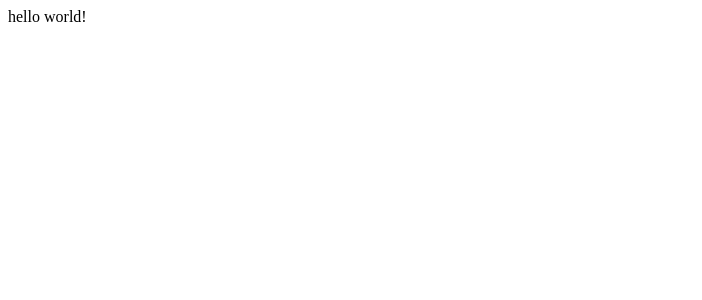
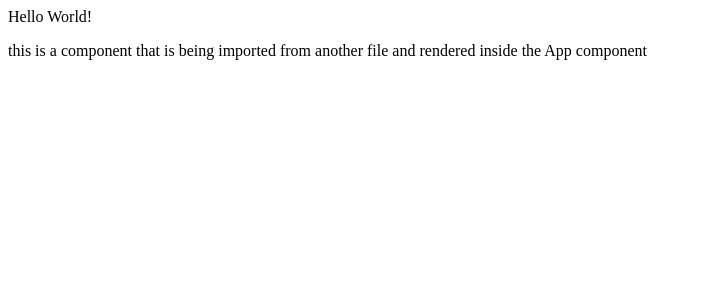
Before and after one commit to rafayykhan/learn-react, a React (Vite) app in the folder 06-reactMasterClass/: page / in a window 1280 px wide. Shown: the top 300 px of the page, without its empty margins (0-702 px from the left). Built offline with nearby package versions, Linux system fonts and the light colour scheme.

Commit message:
feat: implement Hello component and update App to use it

```diff
--- a/06-reactMasterClass/src/App.jsx
+++ b/06-reactMasterClass/src/App.jsx
@@ -1,9 +1,10 @@
+import Hello from './components/Hello.jsx'
 function App() {
 
   return (
     <>
       <div>
-        hello world!
+        <Hello />
       </div>
     </>
   )
--- /dev/null
+++ b/06-reactMasterClass/src/components/Hello.jsx
@@ -0,0 +1,12 @@
+function Hello() {
+    return (
+        <div>
+            Hello World!
+            <p>
+                this is a component that is being imported from another file and rendered inside the App component
+            </p>
+        </div>
+    )
+}
+
+export default Hello
--- a/06-reactMasterClass/src/main.jsx
+++ b/06-reactMasterClass/src/main.jsx
@@ -2,7 +2,8 @@ import { StrictMode } from 'react'
 import { createRoot } from 'react-dom/client'
 import App from './App.jsx'
 
-createRoot(document.getElementById('root')).render(
+
+createRoot(document.getElementById('root')).render(  // accepts the root element from the html file and renders the react app inside it
   <StrictMode>
     <App />
   </StrictMode>,
```
